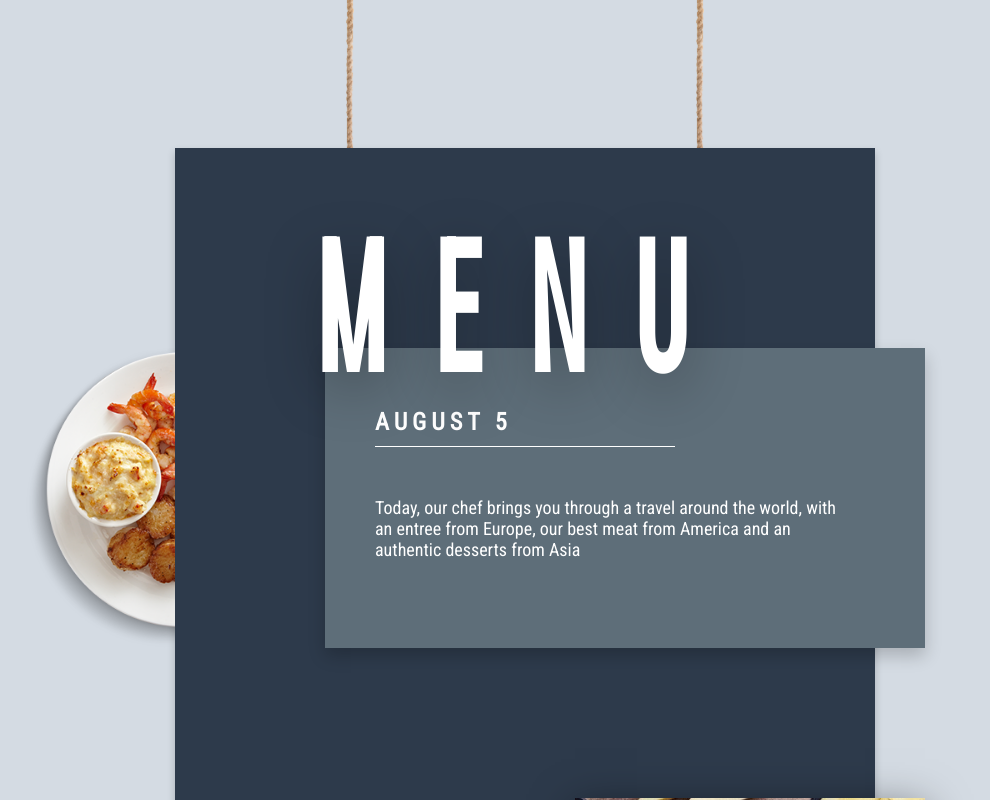
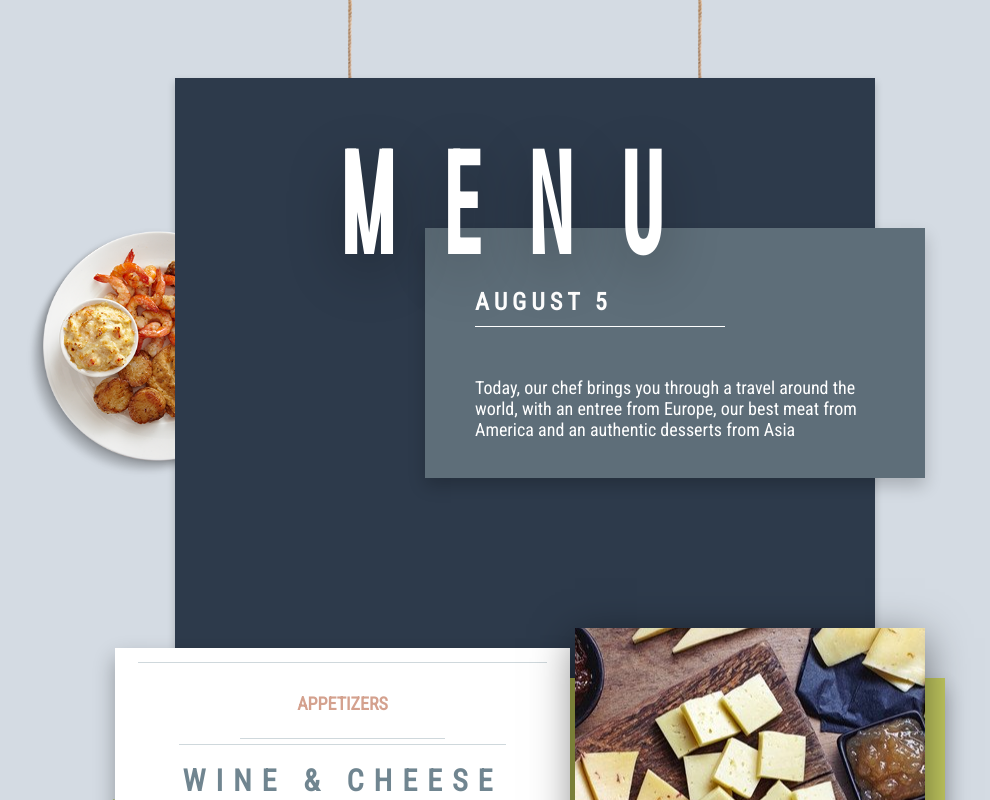
Before and after one commit to NadiKuts/react-scrolling-effect, a React (Create React App) app: page / in a window 1280 px wide. Shown: the top 800 px of the page, without its empty margins (115-1105 px from the left). Built offline with nearby package versions, Linux system fonts and the light colour scheme.

Commit message:
Change animation for header

```diff
--- a/src/App.css
+++ b/src/App.css
@@ -5,20 +5,20 @@
   flex-direction: column;
 }
 .Ropes {
-  height: 150px;
+  height: 80px;
   margin-top: -10px;
   display: flex;
   flex-direction: row;
 }
 .Rope {
-  height: 150px;
+  height: 80px;
   flex: 1;
   text-align: center;
 }
 .Rope img {
-  min-height: 150px;
+  min-height: 80px;
   max-width: 100%;
-  max-height: 150px;
+  max-height: 80px;
   vertical-align: middle;
   align-self: center;
 }
--- a/src/components/Board.js
+++ b/src/components/Board.js
@@ -24,10 +24,12 @@ class Board extends Component {
          {({width}) =>
          <div className="Board" style={{
                 width: `${width}`,
-                WebkitTransitionDuration: '1s',
-                transitionDuration: '1s',
-                WebkitTransitionDelay: '1s',
-                transitionDelay: '1s',
+                WebkitTransitionDuration: '0.5s',
+                transitionDuration: '0.5s',
+                WebkitTransitionTimingFunction: 'linear',
+                transitionTimingFunction: 'linear',
+                // WebkitTransitionDelay: '1s',
+                // transitionDelay: '1s',
               }}>
            <Header></Header>
            <Entree></Entree>
--- a/src/components/entree/Entree.js
+++ b/src/components/entree/Entree.js
@@ -1,15 +1,24 @@
 import React, { Component } from 'react';
 import ReactDOM from 'react-dom';
+import {Motion, spring} from 'react-motion';
 import './Entree.css';
 import SideEntree from './SideEntree';
 import ContainerEntree from './ContainerEntree';
 
 class Entree extends Component {
+  constructor(props) {
+		super(props);
+		this.state = {
+			isScrolled: false
+		};
+	}
   onScroll = () => {
-
+    if (this.state.isScrolled == false) {
       if (ReactDOM.findDOMNode(this.refs.entree).getBoundingClientRect().top > 0 &&
         ReactDOM.findDOMNode(this.refs.entree).getBoundingClientRect().top < window.innerHeight) {
+          	this.setState({isScrolled: true});
             console.log('in view!');
+      }
     }
   }
   componentDidMount() {
@@ -17,10 +26,27 @@ class Entree extends Component {
   }
   render() {
     return (
-      <div className="Entree" ref="entree">
+      // <div className="Entree" ref="entree" >
+      //   <SideEntree></SideEntree>
+      //   <ContainerEntree></ContainerEntree>
+      // </div>
+      <Motion ref="entree" style={{
+          opacity: spring(this.state.isScrolled ? 1 : 0),
+         }}>
+         {({opacity}) =>
+         <div className="Entree"  style={{
+                opacity: `${opacity}`,
+                WebkitTransitionDuration: '1s',
+                transitionDuration: '1s',
+                WebkitTransitionDelay: '1s',
+                transitionDelay: '1s',
+              }}>
            <SideEntree></SideEntree>
            <ContainerEntree></ContainerEntree>
          </div>
+       }
+      </Motion>
+
     );
   }
 }
--- a/src/components/header/Header.css
+++ b/src/components/header/Header.css
@@ -2,29 +2,29 @@
 
 .Header {
   background: green;
-  height: 500px;
+  height: 400px;
   width: 100%;
   position:  relative;
   z-index: 2;
 }
 .Main {
   background-color: #2D3A4B;
-  height: 500px;
+  height: 400px;
   width: 100%;
   position: relative;
   z-index: 2;
 }
 .Title {
-  height: 200px;
+  height: 150px;
   width: 700px;
   text-align: center;
-  margin-top: 50px;
+  margin-top: 40px;
   position: absolute;
   z-index: 3;
 }
 .Title h1 {
   width: 100%;
-  font-size: 90px;
+  font-size: 70px;
   text-align: center;
   color: #FFFFFF;
   letter-spacing: 50px;
@@ -40,11 +40,11 @@
 .NoteBackground {
   background-color: #5E6E79;
   opacity: 0.8;
-  height: 300px;
-  width: 600px;
+  height: 250px;
+  width: 500px;
   position: absolute;
   z-index: 1;
-  top: 200px;
+  top: 150px;
   right: -50px;
   box-shadow: 0 8px 16px 0 rgba(0,0,0,0.2);
   display: flex;
@@ -52,11 +52,11 @@
 }
 .Note {
   opacity: 0.8;
-  height: 300px;
-  width: 600px;
+  height: 250px;
+  width: 500px;
   position: absolute;
   z-index: 2;
-  top: 200px;
+  top: 150px;
   right: -50px;
   display: flex;
   flex-direction: column;
@@ -82,18 +82,18 @@
   opacity: 1;
 }
 .SideDish {
-  height: 300px;
+  height: 250px;
   flex: 1;
   text-align: center;
   position: absolute;
-  top: 200px;
+  top: 150px;
   left: -150px;
   z-index: 1;
 }
 .SideDish img {
-  min-height: 300px;
+  min-height: 250px;
   max-width: 100%;
-  max-height: 300px;
+  max-height: 250px;
   vertical-align: middle;
   align-self: center;
 }
--- a/src/components/header/Main.js
+++ b/src/components/header/Main.js
@@ -23,20 +23,20 @@ class Main extends Component {
         <Note></Note>
         <Motion style={{
             opacity: spring(this.state.wasLoaded ? 1 : 0),
-            // height: spring(this.state.wasLoaded ? 300 : 200),
-            // top: spring(this.state.wasLoaded ? 200 : 250),
-            // right: spring(this.state.wasLoaded ? -50 : -150),
+            right: spring(this.state.wasLoaded ? -50 : 100),
            }}>
            {({opacity, height, top, right}) =>
            <div className='NoteBackground' style={{
                   opacity: `${opacity}`,
                   // height: `${height}`,
                   // top: `${top}`,
-                  // right: `${right}`,
-                  WebkitTransitionDuration: '1s',
-                  transitionDuration: '1s',
-                  WebkitTransitionDelay: '1s',
-                  transitionDelay: '1s',
+                  right: `${right}`,
+                  WebkitTransitionDuration: '0.5s',
+                  transitionDuration: '0.5s',
+                  WebkitTransitionTimingFunction: 'ease',
+                  transitionTimingFunction: 'ease',
+                  WebkitTransitionDelay: '0.5s',
+                  transitionDelay: '0.5s',
                 }}></div>
          }
         </Motion>
--- a/src/components/header/Note.js
+++ b/src/components/header/Note.js
@@ -25,12 +25,12 @@ class Note extends Component {
                 opacity: `${opacity}`,
                 WebkitTransform: `translateY(${y}px)`,
                 transform: `translateY(${y}px)`,
-                WebkitTransitionDuration: '0.5s',
-                transitionDuration: '0.5s',
+                WebkitTransitionDuration: '0.3s',
+                transitionDuration: '0.3s',
                 WebkitTransitionTimingFunction: 'linear',
                 transitionTimingFunction: 'linear',
-                // WebkitTransitionDelay: '0.5s',
-                // transitionDelay: '0.5s',
+                WebkitTransitionDelay: '0.2s',
+                transitionDelay: '0.2s',
               }}>
            <div className='Date'>
              <p>AUGUST 5</p>
--- a/src/components/header/SideDish.js
+++ b/src/components/header/SideDish.js
@@ -23,10 +23,12 @@ class SideDish extends Component {
          {({x}) =>
          <div className="SideDish" style={{
                 left: `${x}px`,
-                WebkitTransitionDuration: '1s',
-                transitionDuration: '1s',
-                WebkitTransitionTimingFunction: 'linear',
-                transitionTimingFunction: 'linear',
+                WebkitTransitionDuration: '0.5s',
+                transitionDuration: '0.5s',
+                WebkitTransitionTimingFunction: 'ease',
+                transitionTimingFunction: 'ease',
+                WebkitTransitionDelay: '0.5s',
+                transitionDelay: '0.5s',
               }}>
            <img src={dishPic}/>
          </div>
--- a/src/components/header/Title.js
+++ b/src/components/header/Title.js
@@ -27,10 +27,10 @@ class Title extends Component {
                 opacity: `${opacity}`,
                 WebkitTransform: `translateY(${y}px)`,
                 transform: `translateY(${y}px)`,
-                WebkitTransitionDuration: '1s',
-                transitionDuration: '1s',
-                WebkitTransitionTimingFunction: 'linear',
-                transitionTimingFunction: 'linear',
+                WebkitTransitionDuration: '0.3s',
+                transitionDuration: '0.3s',
+                WebkitTransitionTimingFunction: 'ease-in',
+                transitionTimingFunction: 'ease-in',
               }}>
            <h1>MENU</h1>
          </div>
```
Lines whose indentation alone changed are shown as unchanged.
